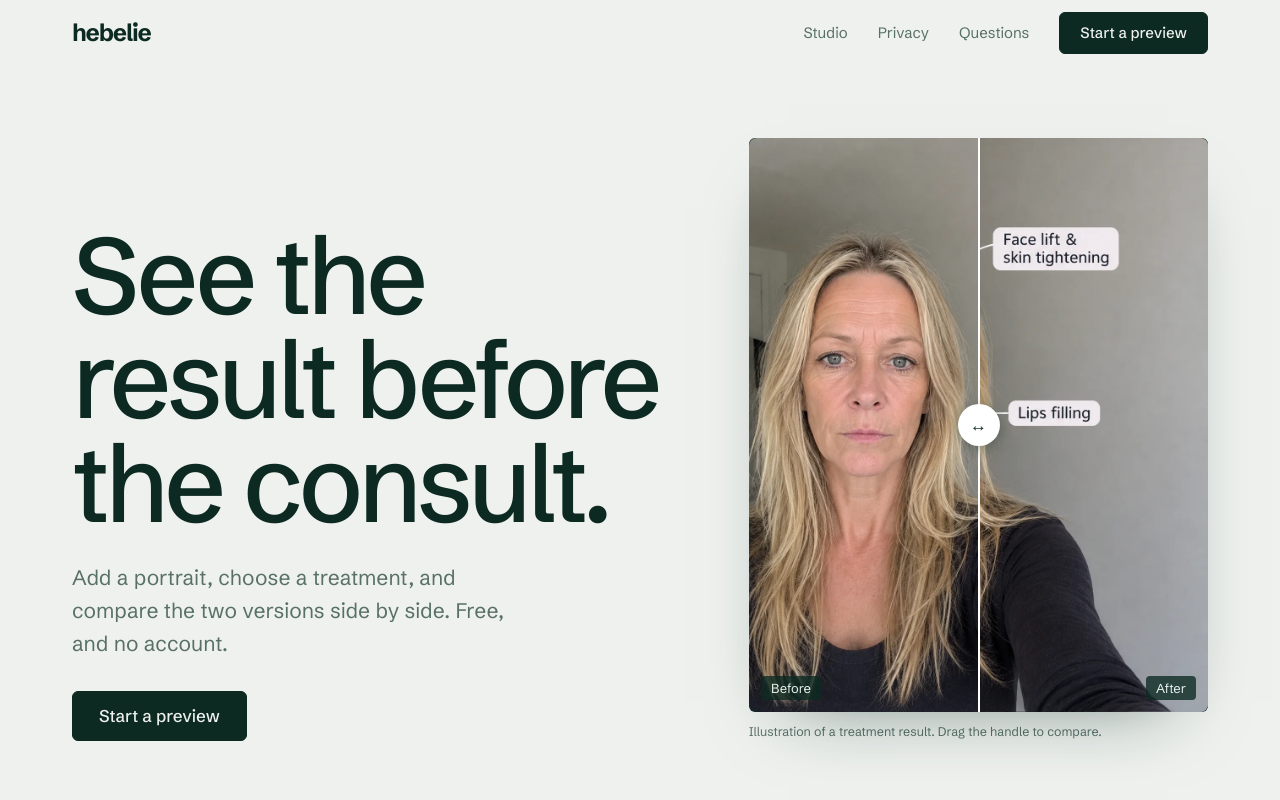
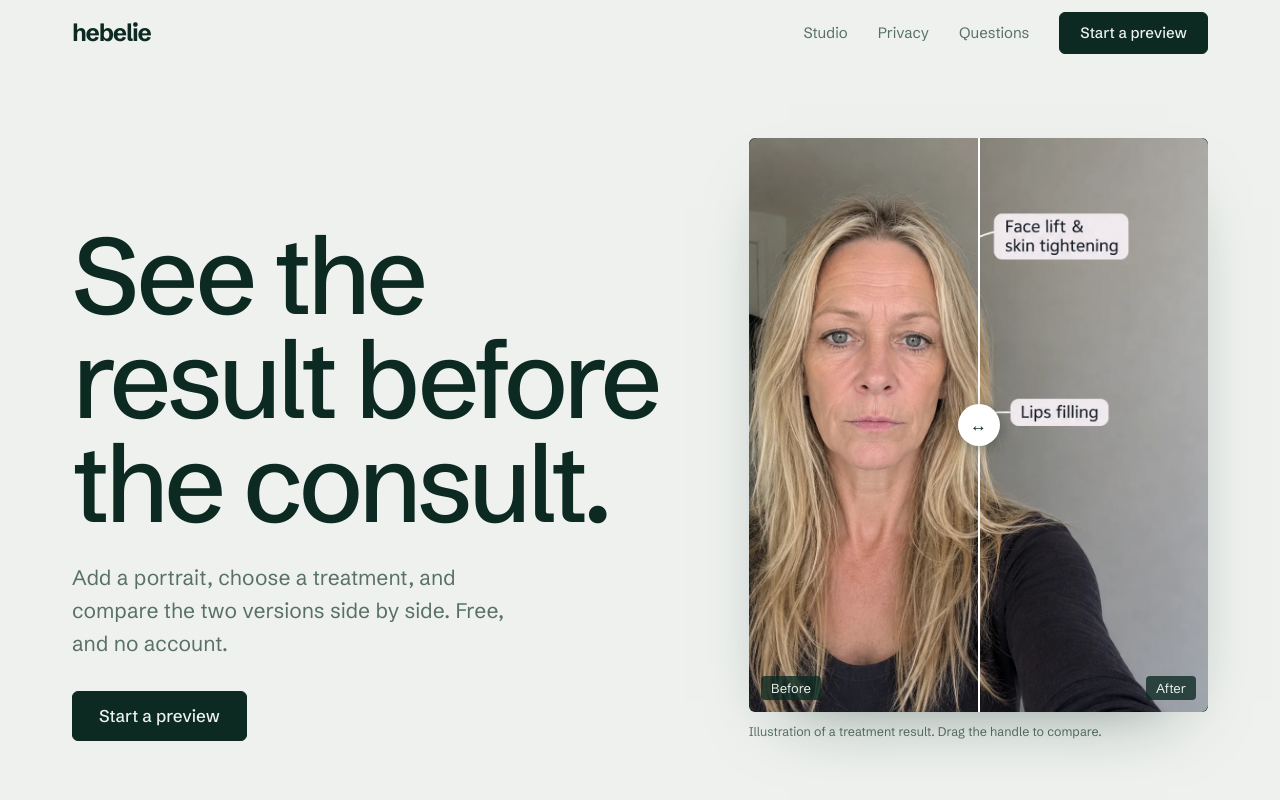
Before and after one commit to jauresjs/hebelie, a plain HTML site: page index.html in a window 1280 px wide. Shown: the top 800 px of the page. Drawn offline with Linux system fonts and the light colour scheme.

Commit message:
Hero: scale the before photo up so it matches the larger after shot
The two hero photos are separate captures: the after was shot ~5% closer to the lens (best registration scale 0.95, skin coverage 34.2%% vs 26.1%%), so the faces jumped across the seam. A layer can only be grown to match - shrinking one inside a fixed frame exposes a blank band - so the before is scaled 1.127 and nudged +5.16%%/-2.34%%, both inside the 0.5*(scale-1) blank-edge limit; the after gets a shared 1.07 zoom purely for margin, which keeps the pair's relative 1.053 ratio. Seam continuity 32.9 -> 21.7 (-34%%) at both 459px and 390px wide. Because #heroAfter is the clipped layer, scaling it would drag the clip line off the divider by 0.07*(p-50), so the slider inverts the scale when setting clip-path and the image edge stays under the divider at every position. Scoped to the hero ids: studio uploads must not inherit a transform.

```diff
--- a/index.html
+++ b/index.html
@@ -45,6 +45,13 @@
 .hero-frame{position:absolute;inset:0;overflow:hidden;border-radius:8px}
 .hero-cmp .tg{color:#E8F1EC}
 .hero-cmp .hkn{box-shadow:0 3px 14px rgba(12,42,34,.4)}
+/* the two hero photos are separate captures and the after was shot ~5% closer to the
+   lens; grow the before to match so faces line up across the seam. Both are zoomed
+   (never shrunk) so the layers keep covering the frame, and the shift stays inside
+   the 0.5*(scale-1) blank-edge limit. Scoped to the hero ids: studio uploads must not
+   inherit a hard-coded transform. */
+#heroAfter{transform:scale(1.07)}
+#heroBefore{transform:translate(5.16%,-2.34%) scale(1.127)}
 /* studio */
 .studio{background:var(--pine);color:#E8F1EC;padding:88px 0}
 .studio h2{max-width:14ch}
@@ -223,7 +230,7 @@
   let auto=true;
   function set(v){
     const p=Math.max(0,Math.min(100,+v));
-    top.style.clipPath='inset(0 0 0 '+p+'%)';ln.style.left=p+'%';kn.style.left=p+'%';
+    const HS=1.07/*must match #heroAfter scale*/,c=50+(p-50)/HS;/*undo the scale so the image edge sits under the divider*/top.style.clipPath='inset(0 0 0 '+c+'%)';ln.style.left=p+'%';kn.style.left=p+'%';
   }
   function stop(){auto=false}
   r.addEventListener('input',e=>{stop();set(e.target.value)});
```
